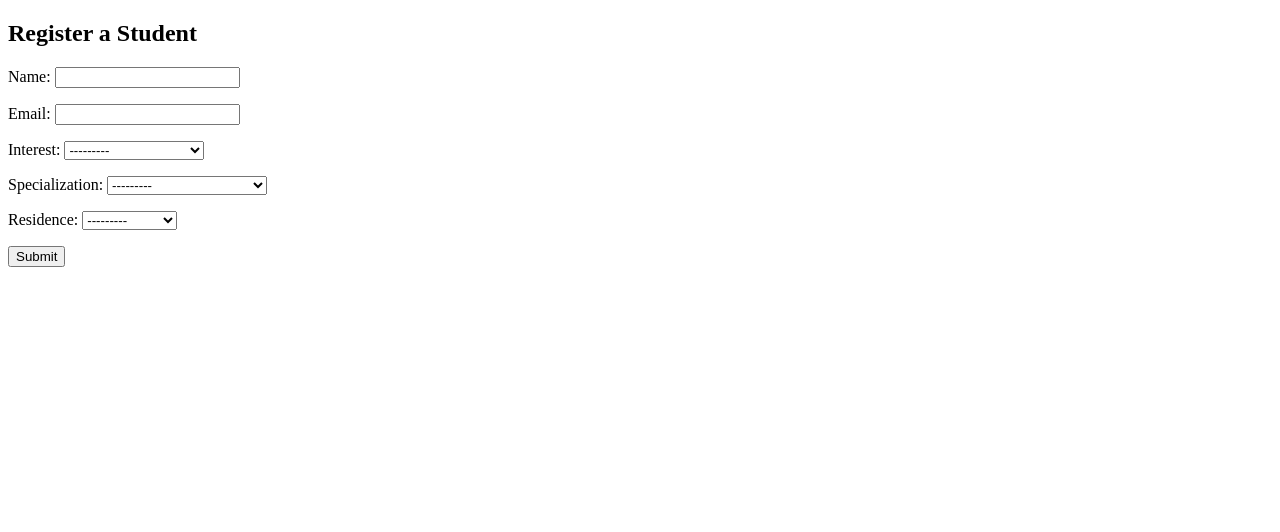
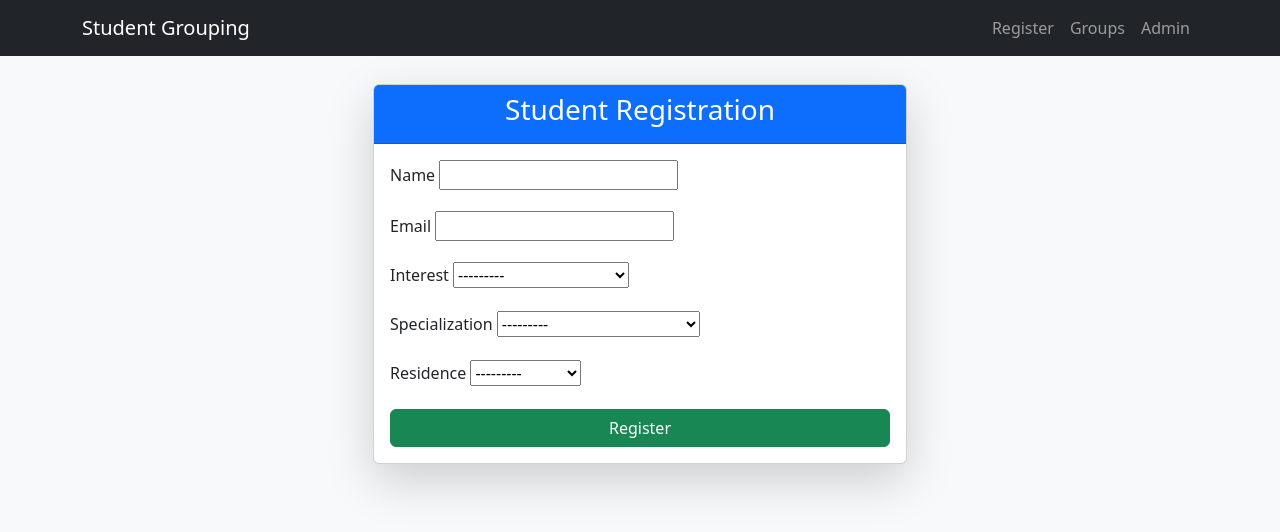
Before and after one commit to Lakshita-kanwal/DAA_PBL, a Django app: page /students/register/ in a window 1280 px wide. Shown: the top 532 px of the page. Run offline with Django 5.2, Linux system fonts and the light colour scheme.

Commit message:
2nd commit

```diff
--- a/mysite/stugrp/models.py
+++ b/mysite/stugrp/models.py
@@ -16,7 +16,7 @@ class Student(models.Model):
     ]
 
     RESIDENCE_CHOICES = [
-        ('Hostel', 'Hostel'),
+        ('Hostel', 'Hosteller'),
         ('Day Scholar', 'Day Scholar'),
     ]
 
--- /dev/null
+++ b/mysite/stugrp/templates/students/base.html
@@ -0,0 +1,52 @@
+<!DOCTYPE html>
+<html lang="en">
+<head>
+    <meta charset="UTF-8">
+    <meta name="viewport" content="width=device-width, initial-scale=1.0">
+    <title>{% block title %}Student Grouping System{% endblock %}</title>
+
+    <!-- Bootstrap CSS -->
+    <link
+        href="https://cdn.jsdelivr.net/npm/bootstrap@5.3.0/dist/css/bootstrap.min.css"
+        rel="stylesheet">
+
+    <style>
+        body {
+            background-color: #f8f9fa;
+            padding-top: 60px;
+        }
+    </style>
+</head>
+<body>
+
+    <!-- Navigation Bar -->
+    <nav class="navbar navbar-expand-lg navbar-dark bg-dark fixed-top">
+        <div class="container">
+            <a class="navbar-brand" href="#">Student Grouping</a>
+            <button class="navbar-toggler" type="button" data-bs-toggle="collapse"
+                data-bs-target="#navbarNav" aria-controls="navbarNav" aria-expanded="false"
+                aria-label="Toggle navigation">
+                <span class="navbar-toggler-icon"></span>
+            </button>
+            <div class="collapse navbar-collapse" id="navbarNav">
+                <ul class="navbar-nav ms-auto">
+                    <li class="nav-item"><a class="nav-link" href="{% url 'register_student' %}">Register</a></li>
+                    <li class="nav-item"><a class="nav-link" href="{% url 'group_students' %}">Groups</a></li>
+                    <li class="nav-item"><a class="nav-link" href="/admin/">Admin</a></li>
+                </ul>
+            </div>
+        </div>
+    </nav>
+
+    <div class="container mt-4">
+        {% block content %}
+        {% endblock %}
+    </div>
+
+    <!-- Bootstrap JS -->
+    <script
+        src="https://cdn.jsdelivr.net/npm/bootstrap@5.3.0/dist/js/bootstrap.bundle.min.js">
+    </script>
+
+</body>
+</html>
--- a/mysite/stugrp/templates/students/groups.html
+++ b/mysite/stugrp/templates/students/groups.html
@@ -4,12 +4,12 @@
     <title>Student Groups</title>
 </head>
 <body>
-    <h2>Student Groups (4 per group)</h2>
+    <h2>Student Groups (max no. of student is 4)</h2>
     {% for group, students in groups %}
         <h3>{{ group.name }}</h3>
         <ul>
             {% for student in students %}
-                <li>{{ student.name }} ({{ student.email }}) - {{ student.interest }}</li>
+                <li>{{ student.name }} , interest - {{ student.interest }}  ({{student.residence}})</li>
             {% endfor %}
         </ul>
         <hr>
--- a/mysite/stugrp/templates/students/register.html
+++ b/mysite/stugrp/templates/students/register.html
@@ -1,14 +1,43 @@
-<!DOCTYPE html>
-<html>
-<head>
-    <title>Student Registration</title>
-</head>
-<body>
-    <h2>Register a Student</h2>
-    <form method="post">
-        {% csrf_token %}
-        {{ form.as_p }}
-        <button type="submit">Submit</button>
-    </form>
-</body>
-</html>
+{% extends 'students/base.html' %}
+
+{% block title %}Register Student{% endblock %}
+
+{% block content %}
+<div class="container">
+    <div class="row justify-content-center">
+        <div class="col-md-6">
+            <div class="card shadow-lg">
+                <div class="card-header bg-primary text-white text-center">
+                    <h3>Student Registration</h3>
+                </div>
+                <div class="card-body">
+                    <form method="post">
+                        {% csrf_token %}
+                        <div class="mb-3">
+                            <label class="form-label">Name</label>
+                            {{ form.name }}
+                        </div>
+                        <div class="mb-3">
+                            <label class="form-label">Email</label>
+                            {{ form.email }}
+                        </div>
+                        <div class="mb-3">
+                            <label class="form-label">Interest</label>
+                            {{ form.interest }}
+                        </div>
+                        <div class="mb-3">
+                            <label class="form-label">Specialization</label>
+                            {{ form.specialization }}
+                        </div>
+                        <div class="mb-3">
+                            <label class="form-label">Residence</label>
+                            {{ form.residence }}
+                        </div>
+                        <button type="submit" class="btn btn-success w-100">Register</button>
+                    </form>
+                </div>
+            </div>
+        </div>
+    </div>
+</div>
+{% endblock %}
```
Also changed, not shown: mysite/db.sqlite3, mysite/stugrp/forms.py (line endings or trailing spaces).
